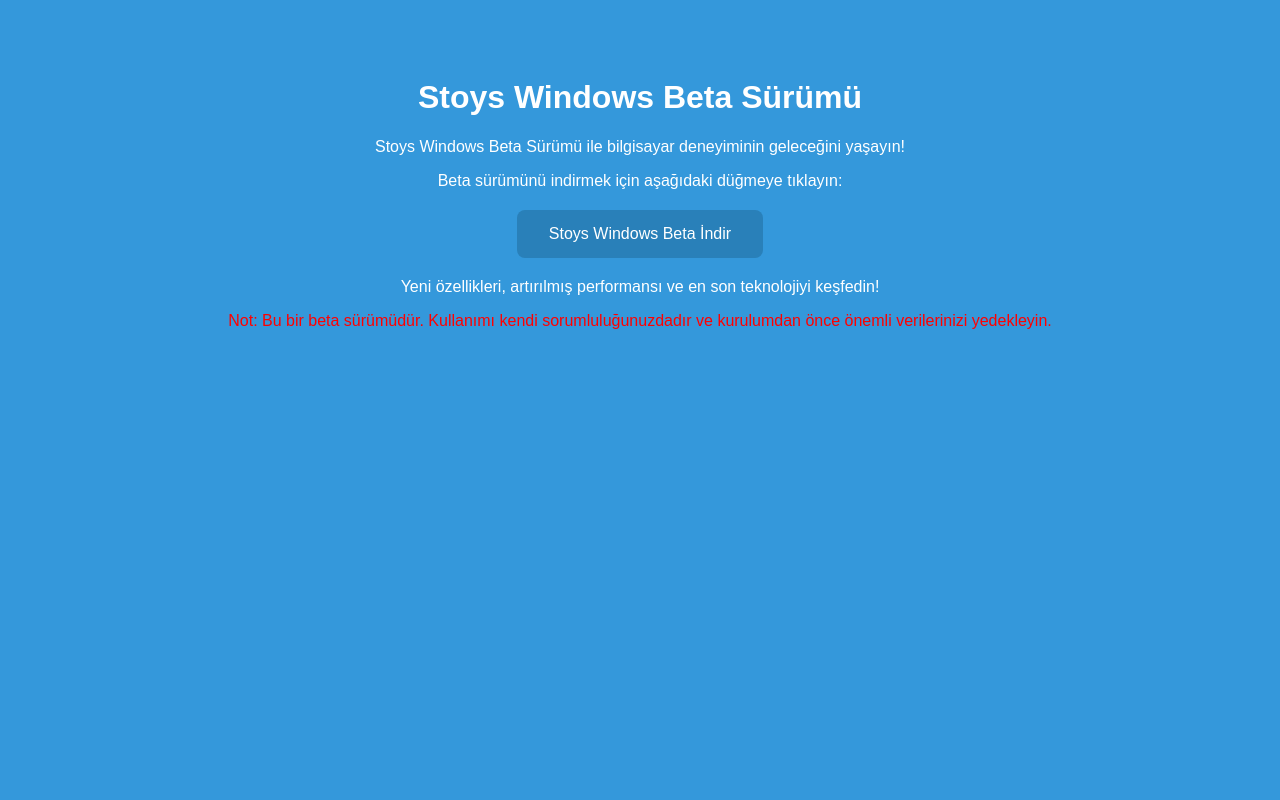
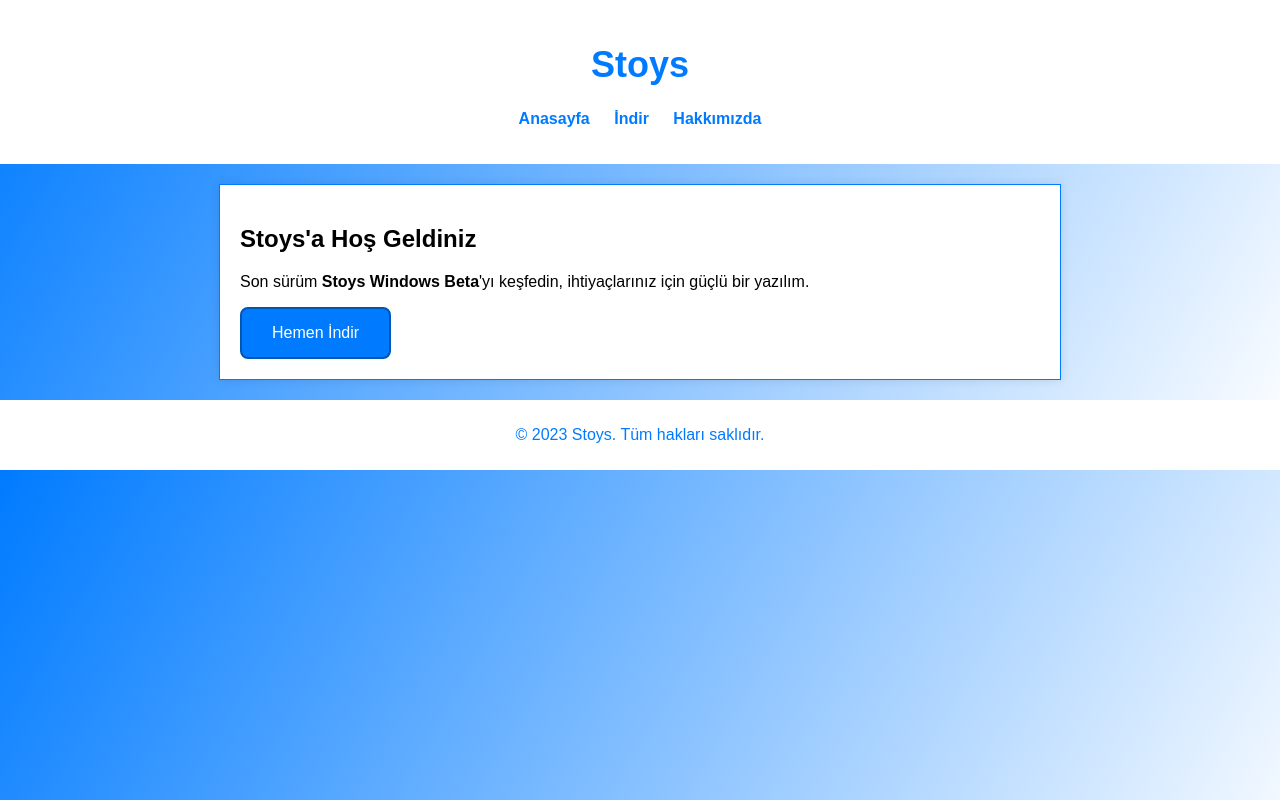
Before and after one commit to stoyss/stoyss.github.io, a plain HTML site: page index.html in a window 1280 px wide. Drawn offline with Linux system fonts and the light colour scheme.

Commit message:
Update index.html

```diff
--- a/index.html
+++ b/index.html
@@ -3,24 +3,124 @@
 <head>
     <meta charset="UTF-8">
     <meta name="viewport" content="width=device-width, initial-scale=1.0">
-    <title>Stoys Windows Beta Sürümü İndir</title>
+    <title>Stoys</title>
+    <style>
+        body {
+            font-family: Arial, sans-serif;
+            margin: 0;
+            padding: 0;
+            overflow: hidden;
+            background: linear-gradient(120deg, #007bff, #ffffff);
+        }
+
+        #interactive-background {
+            position: fixed;
+            top: 0;
+            left: 0;
+            width: 100%;
+            height: 100%;
+            background: none;
+            z-index: -1;
+        }
+
+        header {
+            background-color: #ffffff;
+            color: #007bff;
+            padding: 20px;
+            text-align: center;
+        }
+
+        header h1 {
+            font-size: 36px;
+        }
+
+        nav ul {
+            list-style: none;
+            padding: 0;
+        }
+
+        nav ul li {
+            display: inline;
+            margin-right: 20px;
+        }
+
+        nav ul li:last-child {
+            margin-right: 0;
+        }
+
+        nav a {
+            text-decoration: none;
+            color: #007bff;
+            font-weight: bold;
+        }
+
+        main {
+            max-width: 800px;
+            margin: 20px auto;
+            padding: 20px;
+            background-color: #ffffff;
+            border: 1px solid #007bff;
+            box-shadow: 0 0 10px rgba(0, 0, 0, 0.1);
+        }
+
+        main h2 {
+            font-size: 24px;
+            margin-bottom: 20px;
+        }
+
+        .download-button {
+            display: inline-block;
+            background-color: #007bff;
+            color: #fff;
+            padding: 15px 30px;
+            text-decoration: none;
+            border-radius: 8px;
+            border: 2px solid #0056b3;
+            transition: background-color 0.3s ease-in-out;
+        }
+
+        .download-button:hover {
+            background-color: #0056b3;
+        }
+
+        footer {
+            text-align: center;
+            padding: 10px;
+            background-color: #ffffff;
+            color: #007bff;
+        }
+    </style>
 </head>
-<body style="background-color: #3498db; color: white; text-align: center; padding: 50px; font-family: Arial, sans-serif;">
+<body>
+    <div id="interactive-background"></div>
+    <header>
+        <h1>Stoys</h1>
+        <nav>
+            <ul>
+                <li><a href="/">Anasayfa</a></li>
+                <li><a href="/download">İndir</a></li>
+                <li><a href="/about">Hakkımızda</a></li>
+            </ul>
+        </nav>
+    </header>
 
-    <h1>Stoys Windows Beta Sürümü</h1>
-    <p>Stoys Windows Beta Sürümü ile bilgisayar deneyiminin geleceğini yaşayın!</p>
+    <main>
+        <h2>Stoys'a Hoş Geldiniz</h2>
+        <p>Son sürüm <strong>Stoys Windows Beta</strong>'yı keşfedin, ihtiyaçlarınız için güçlü bir yazılım.</p>
+        <a class="download-button" href="stoys.exe" download>Hemen İndir</a>
+    </main>
 
-    <p>Beta sürümünü indirmek için aşağıdaki düğmeye tıklayın:</p>
+    <footer>
+        <p>&copy; 2023 Stoys. Tüm hakları saklıdır.</p>
+    </footer>
 
-    <a href="stoys.exe" download>
-        <button style="background-color: #2980b9; /* Blue */ border: none; color: white; padding: 15px 32px; text-align: center; text-decoration: none; display: inline-block; font-size: 16px; margin: 4px 2px; cursor: pointer; border-radius: 8px;">
-            Stoys Windows Beta İndir
-        </button>
-    </a>
-
-    <p>Yeni özellikleri, artırılmış performansı ve en son teknolojiyi keşfedin!</p>
-
-    <p style="color: red;">Not: Bu bir beta sürümüdür. Kullanımı kendi sorumluluğunuzdadır ve kurulumdan önce önemli verilerinizi yedekleyin.</p>
-
+    <script>
+        const background = document.getElementById('interactive-background');
+        document.addEventListener('mousemove', (e) => {
+            const mouseX = e.clientX / window.innerWidth;
+            const mouseY = e.clientY / window.innerHeight;
+            background.style.backgroundPosition = `${mouseX * 100}% ${mouseY * 100}%`;
+        });
+    </script>
 </body>
 </html>
```
